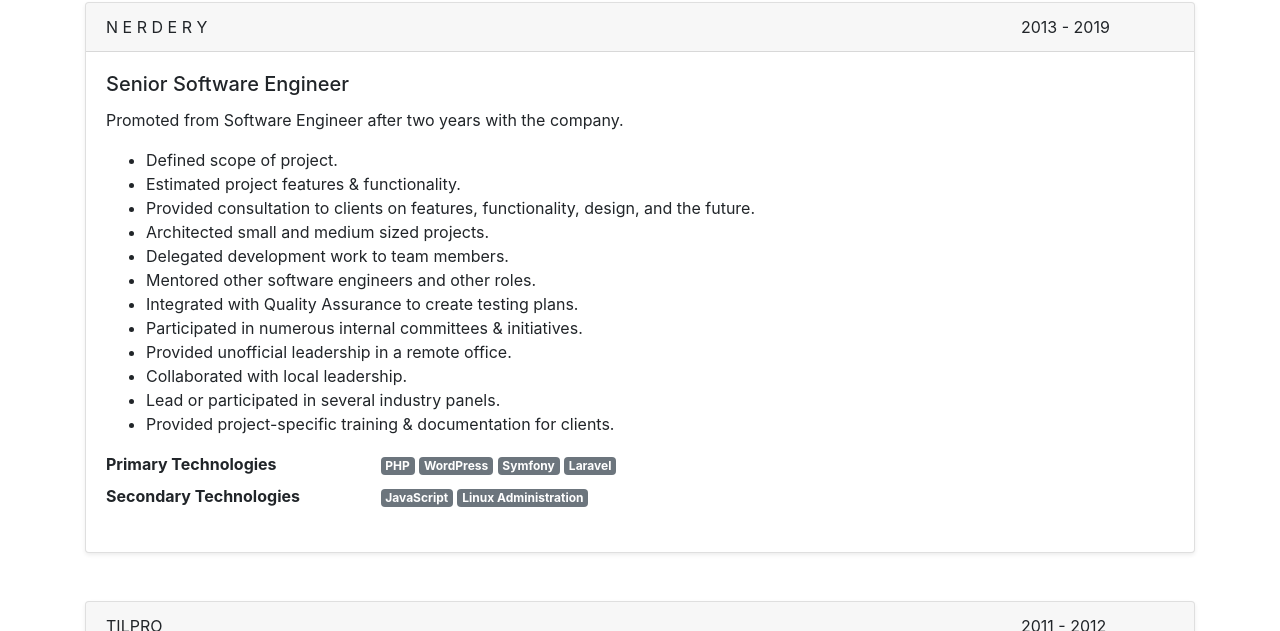
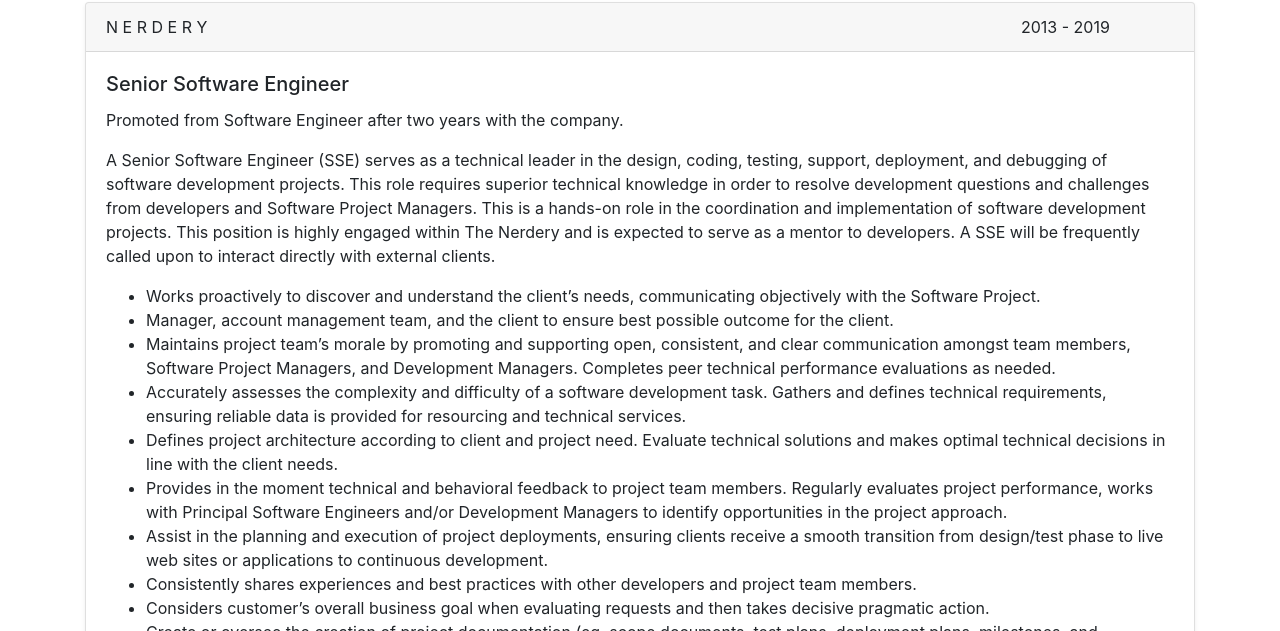
Before and after one commit to damionbroadaway/damionbroadaway.github.io, a plain HTML site: page index.html in a window 1280 px wide. Shown: the part 169-800 px from the top of the page. Drawn offline with nearby package versions, Linux system fonts and the light colour scheme.

Commit message:
added tracking

```diff
--- a/index.html
+++ b/index.html
@@ -42,19 +42,24 @@
                         <div class="card-body">
                             <h5 class="card-title">Senior Software Engineer</h5>
                             <p>Promoted from Software Engineer after two years with the company.</p>
+                            <p>A Senior Software Engineer (SSE) serves as a technical leader in the design, coding, testing, support, deployment, and debugging of software development projects. This role requires superior technical knowledge in order to resolve development questions  and challenges from developers and Software Project Managers. This is a hands-on role in the coordination and implementation of software development projects. This position is highly engaged within The Nerdery and is expected to serve as a mentor to developers. A SSE will be frequently called upon to interact directly with external clients.</p>
                             <ul>
-                                <li>Defined scope of project.</li>
-                                <li>Estimated project features &amp functionality.</li>
-                                <li>Provided consultation to clients on features, functionality, design, and the future.</li>
-                                <li>Architected small and medium sized projects.</li>
-                                <li>Delegated development work to team members.</li>
-                                <li>Mentored other software engineers and other roles.</li>
-                                <li>Integrated with Quality Assurance to create testing plans.</li>
-                                <li>Participated in numerous internal committees &amp initiatives.</li>
-                                <li>Provided unofficial leadership in a remote office.</li>
-                                <li>Collaborated with local leadership.</li>
-                                <li>Lead or participated in several industry panels.</li>
-                                <li>Provided project-specific training &amp; documentation for clients.</li>
+                                    <li>Works proactively to discover and understand the client’s needs, communicating objectively with the Software Project.</li>
+                                    <li>Manager, account management team, and the client to ensure best possible outcome for the client.</li>
+                                    <li>Maintains project team’s morale by promoting and supporting open, consistent, and clear communication amongst team members, Software Project Managers, and Development Managers. Completes peer technical performance evaluations as needed.</li>
+                                    <li>Accurately assesses the complexity and difficulty of a software development task. Gathers and defines technical requirements, ensuring reliable data is provided for resourcing and technical services.</li>
+                                    <li>Defines project architecture according to client and project need. Evaluate technical solutions and makes optimal technical decisions in line with the client needs.</li>
+                                    <li>Provides in the moment technical and behavioral feedback to project team members. Regularly evaluates project performance, works with Principal Software Engineers and/or Development Managers to identify opportunities in the project approach.</li>
+                                    <li>Assist in the planning and execution of project deployments, ensuring clients receive a smooth transition from design/test phase to live web sites or applications to continuous development.</li>
+                                    <li>Consistently shares experiences and best practices with other developers and project team members.</li>
+                                    <li>Considers customer’s overall business goal when evaluating requests and then takes decisive pragmatic action.</li>
+                                    <li>Create or oversee the creation of project documentation (eg. scope documents, test plans, deployment plans, milestones, and timelines).</li>
+                                    <li>Coordinates project efforts between multiple departments (eg. User Experience, Quality Assurance) to facilitate successful completion.</li>
+                                    <li>Completes weekly time tracking as directed.</li>
+                                    <li>Serves as a point of escalation for critical client issues.</li>
+                                    <li>Completes project development tasks as assigned, ensuring code conformity to established methodologies and standards.</li>
+                                    <li>Assists the sales team by estimating software development for projects in the sales pipeline.</li>
+                                    <li>Performs other duties as directed and as needed.</li>
                             </ul>
                             <dl class="row">
                                     <dt class="col-sm-3">Primary Technologies</dt>
```
